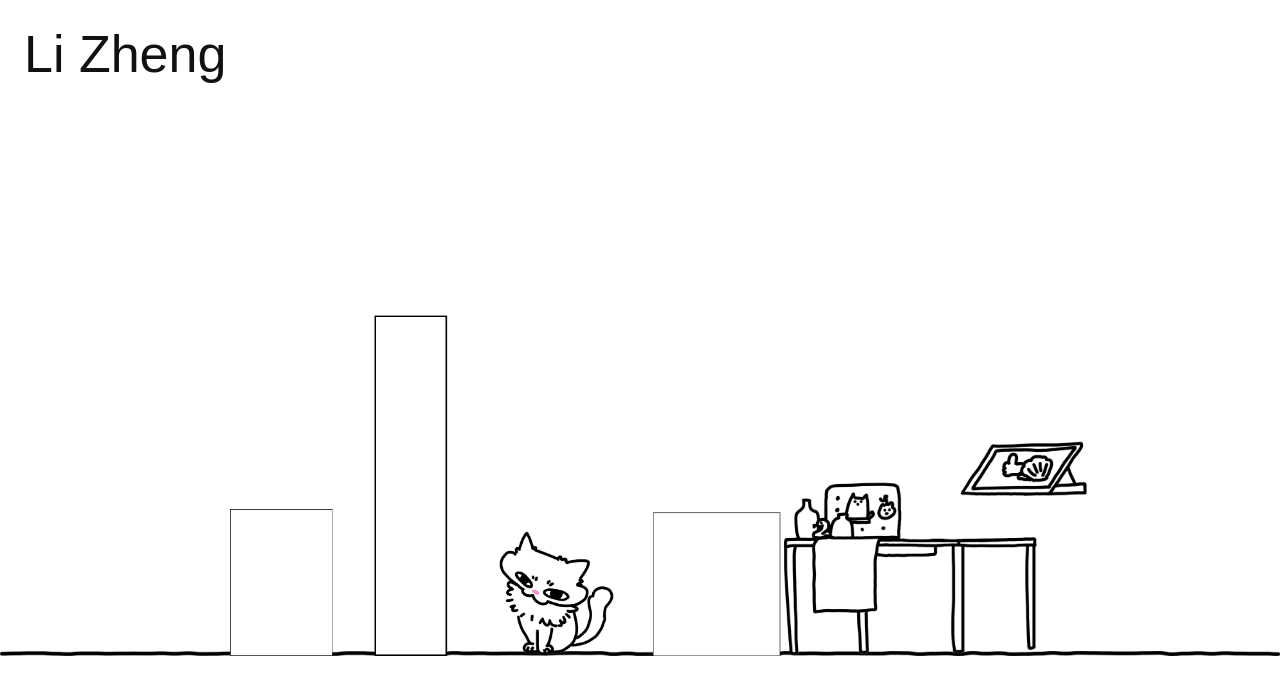
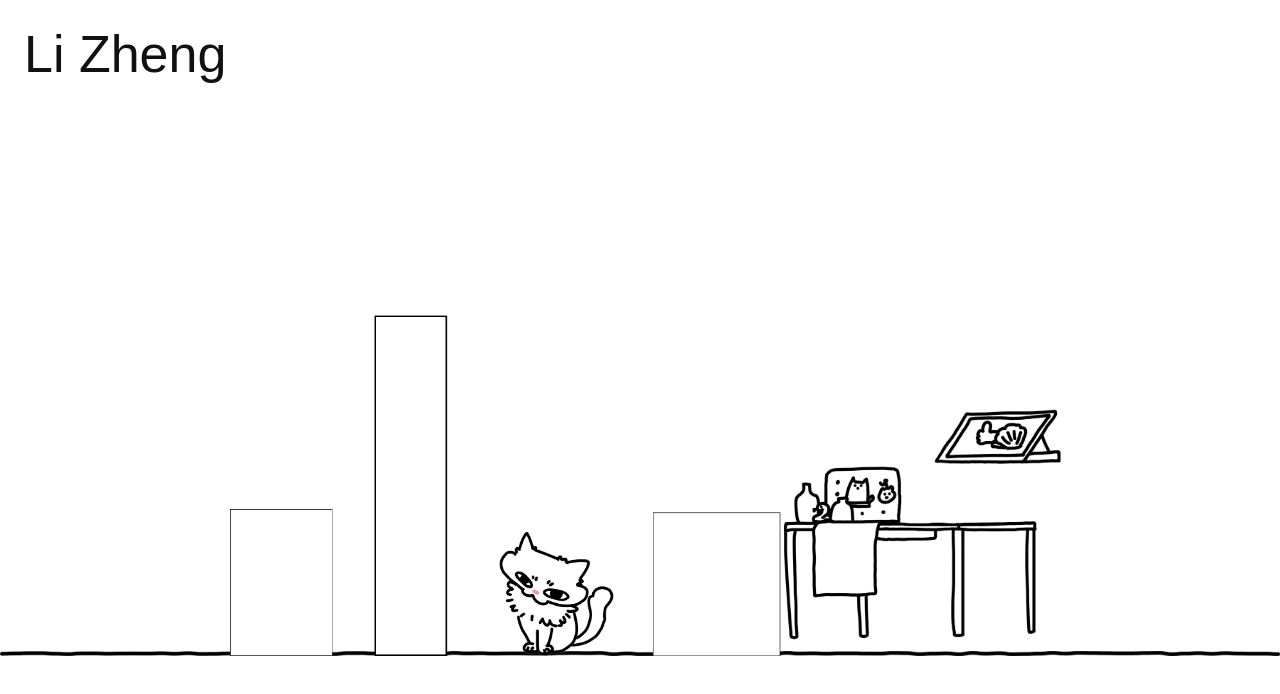
Before and after one commit to lllizheng549/LIZ-WEB, a plain HTML site: page home.html in a window 1280 px wide. Drawn offline with Linux system fonts and the light colour scheme.

Commit message:
Update style.css

```diff
--- a/style.css
+++ b/style.css
@@ -334,7 +334,7 @@ button,
 .home-craft {
     position: absolute;
     left: 61%;
-    bottom: 18%;
+    bottom: 20%;
 
     width: 20%;
 
@@ -355,8 +355,8 @@ button,
 .home-illustration {
     position: absolute;
 
-    left: 75%;
-    bottom: 38%;
+    left: 73%;
+    bottom: 42%;
 
     width: 10%;
 
```
